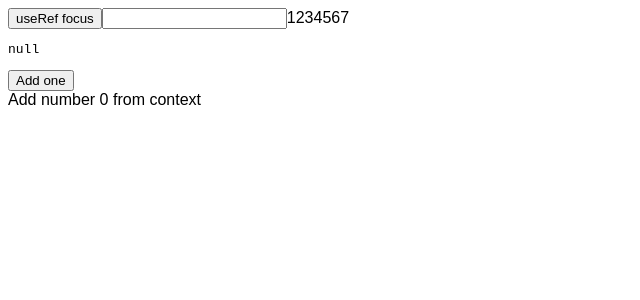
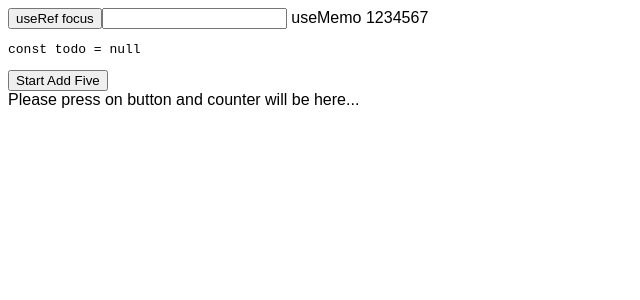
Before and after one commit to moroshandmitry/hooks, a React (Create React App) app: page / in a window 1280 px wide. Shown: the top 300 px of the page, without its empty margins (0-640 px from the left). Built offline with nearby package versions, Linux system fonts and the light colour scheme; no server answers.

Commit message:
Lasted updates

```diff
--- a/src/App.js
+++ b/src/App.js
@@ -23,7 +23,7 @@ export const App = () => {
       .then((json) => setGetData(json));
   }, []);
 
-  const numbers = useMemo(() => [1, 2, 3, 4, 5, 6, 7], []);
+  const numbers = useMemo(() => [" useMemo ", 1, 2, 3, 4, 5, 6, 7], []);
 
   const handleChangeName = ({ target }) => {
     setName(target.value);
@@ -33,9 +33,12 @@ export const App = () => {
 
   const handleFocusInput = () => inputRef.current.focus();
 
-  const handleIncrement = useCallback(() => {
-    setCounter(counter + 1);
-  }, [counter]);
+  const handleIncrement = useCallback(
+    (value) => {
+      setCounter(counter + value);
+    },
+    [counter]
+  );
 
   console.log("Render App", name, counter);
 
@@ -53,7 +56,7 @@ export const App = () => {
         />
         {numbers}
         {/* <div>{Object.values(getData)}</div> */}
-        <pre>{JSON.stringify(getData, null, 2)}</pre>
+        <pre>const todo = {JSON.stringify(getData, null, 2)}</pre>
         <Counter onHandleIncrement={handleIncrement} />
       </div>
     </AppContext.Provider>
--- a/src/Counter.js
+++ b/src/Counter.js
@@ -6,10 +6,14 @@ export const Counter = ({ onHandleIncrement }) => {
 
   return (
     <>
-      <button type="button" onClick={onHandleIncrement}>
-        Add one
+      <button type="button" onClick={() => onHandleIncrement(5)}>
+        {counter ? "" : "Start"} Add Five
       </button>
-      <div>Add number {counter} from context</div>
+      <div>
+        {counter
+          ? `Add five ${counter} from context`
+          : "Please press on button and counter will be here..."}
+      </div>
     </>
   );
 };
```
